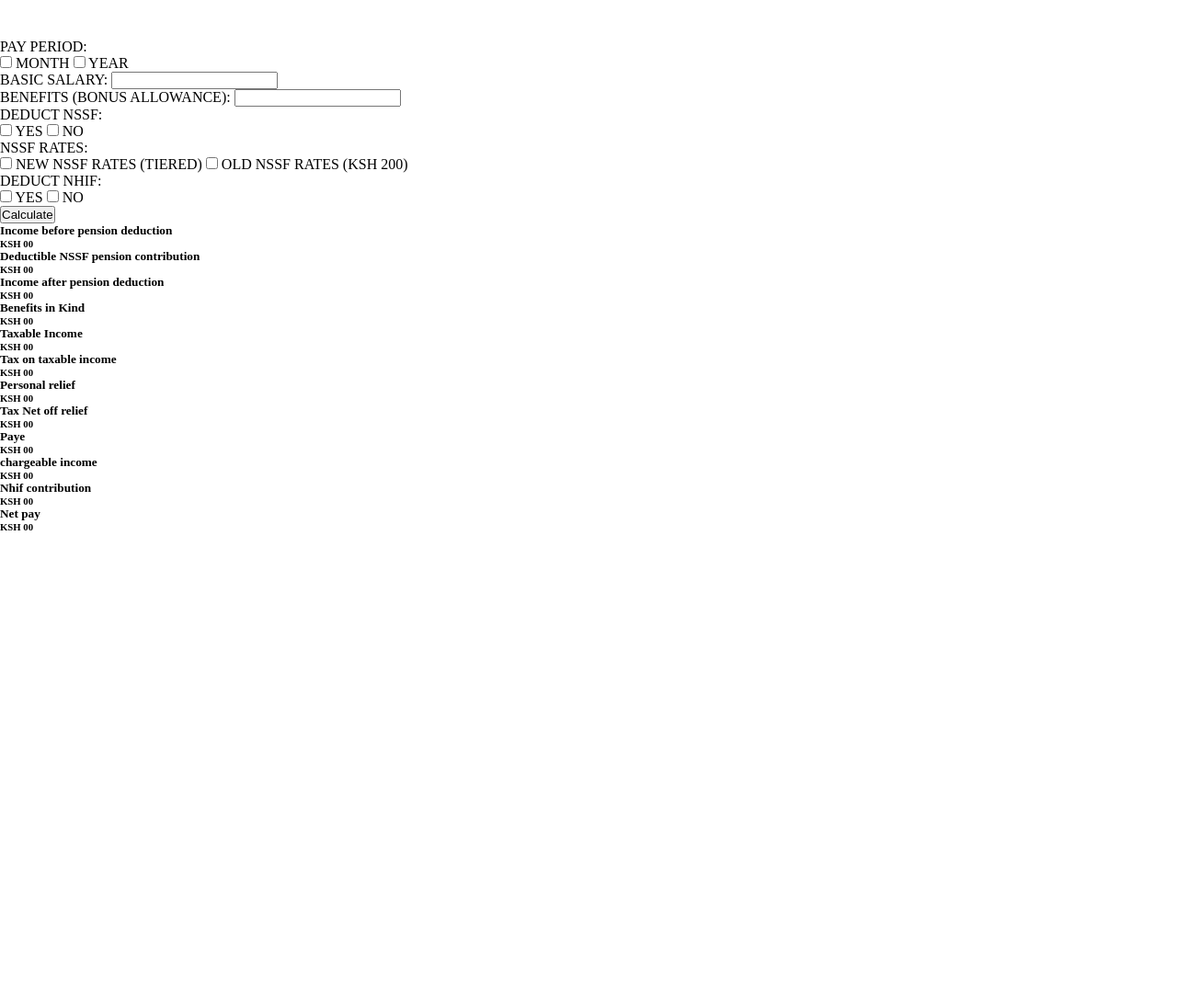
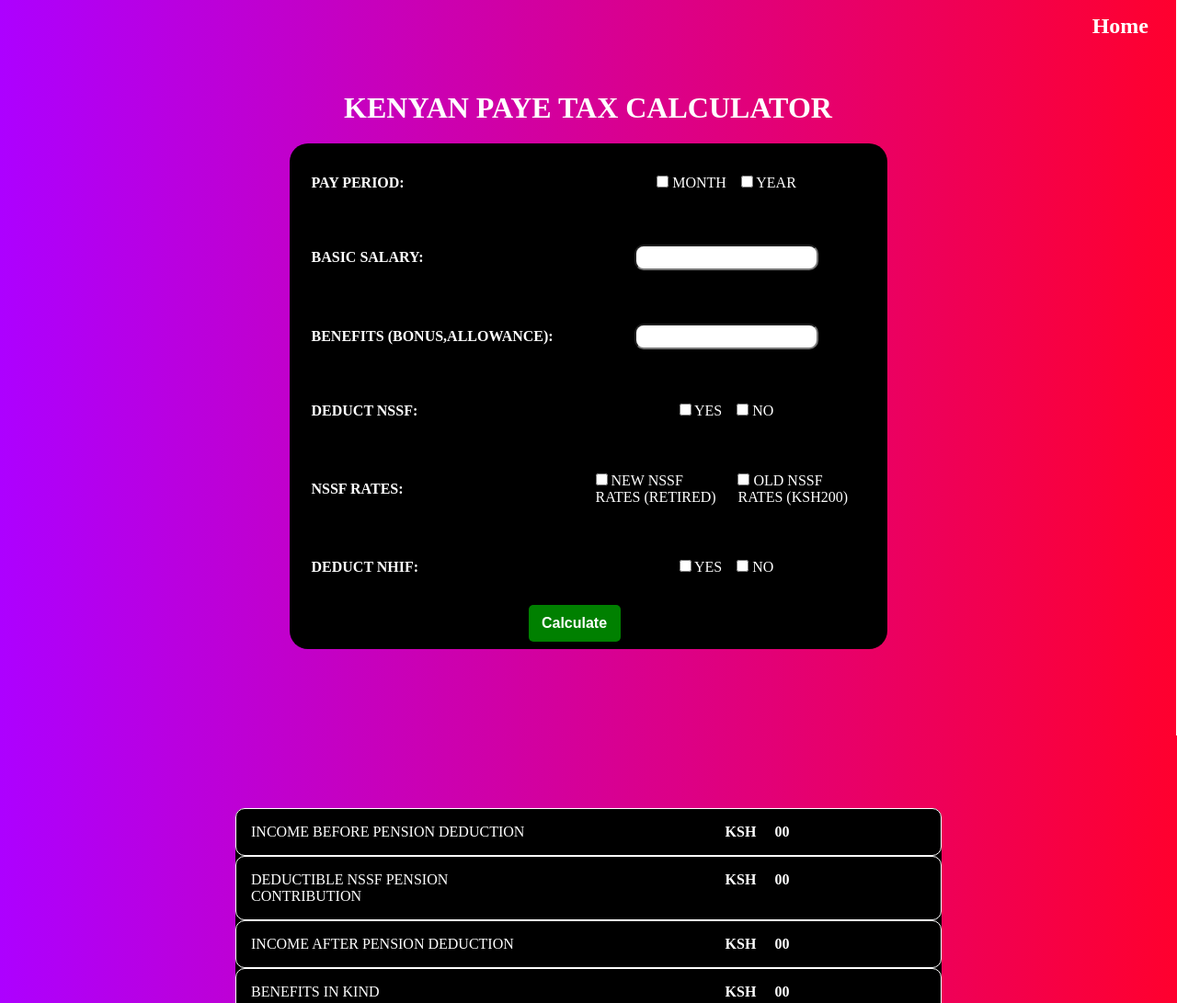
Before and after one commit to Nathan02-99/new, a plain HTML site: page calculator.html in a window 1280 px wide. Shown: the top 1091 px of the page at 92% size. Before the commit the page ends 805 px from the top, so only its background shows below. Drawn offline with Linux system fonts and the light colour scheme.

Commit message:
Update calculator.html

```diff
--- a/calculator.html
+++ b/calculator.html
@@ -1,194 +1,202 @@
 <!DOCTYPE html>
-<html lang="en" dir="ltr">
+<html lang="en">
+
 <head>
-    <meta charset="utf-8">
-    <title></title>
+    <meta charset="UTF-8">
+    <meta http-equiv="X-UA-Compatible" content="IE=edge">
+    <meta name="viewport" content="width=device-width, initial-scale=1.0">
+    <link rel="stylesheet" href="css/calculator.css">
+    <title>PAYE TAX CALCULATOR</title>
 </head>
-  <link rel="stylesheet" href="css/calculator.css">
+
 <body>
+
+    <div class="calculate">
       <h1>KENYAN PAYE TAX CALCULATOR</h1>
       <a href="index.html" class="button">Home</a>
-    <form>
-      <form id="taxCalculatorForm">
-        <div class="form-row">
-      <label for="payPeriod">PAY PERIOD:</label>
-      <div class="checkboxes-time">
-        <label>
-          <input type="checkbox" name="payPeriod" id="month"> MONTH
-        </label>
-        <label>
-          <input type="checkbox" name="payPeriod" id="year"> YEAR
-        </label>
+        <form action="">
+            <div class="row">
+                <div class="left">
+                    <h5>Pay period:</h5>
+                </div>
+                <div class="right">
+                    <label for="month"><input type="checkbox" name="period" id="month"> MONTH</label>
+                    <label for="year"><input type="checkbox" name="period" id="year"> YEAR</label>
                 </div>
             </div>
 
-    <div class="form-row">
-      <label for="basicSalary">BASIC SALARY:</label>
-      <input type="text" name="basicSalary" id="basicSalary" title="Enter a valid amount in Ksh">
+            <div class="row">
+                <div class="left">
+                    <h5>Basic Salary:</h5>
                 </div>
-
-    <div class="form-row">
-      <label for="benefits">BENEFITS (BONUS ALLOWANCE):</label>
-      <input type="text" name="benefits" id="benefits" title="Enter a valid amount in Ksh">
-    </div>
-
-      <div class="form-row">
-      <label for="deductNSSF">DEDUCT NSSF:</label>
-      <div class="checkboxes">
-        <label>
-          <input type="checkbox" name="NSSF" id="deductNSSF"> YES
-        </label>
-        <label>
-          <input type="checkbox" name="NSSF" id="NodeductNssf"> NO
-        </label>
+                <div class="right">
+                    <input type="text" name="salary" id="salary-input">
                 </div>
             </div>
 
-    <div class="form-row">
-      <label for="nssfRates">NSSF RATES:</label>
-      <div class="checkboxes-column">
-        <label>
-          <input type="checkbox" name="nssfRates" id="new"> NEW NSSF RATES (TIERED)
-        </label>
-        <label>
-          <input type="checkbox" name="nssfRates" id="old"> OLD NSSF RATES (KSH 200)
-        </label>
+            <div class="row">
+                <div class="left">
+                    <h5>Benefits (Bonus,Allowance):</h5>
+                </div>
+                <div class="right">
+                    <input type="text" name="salary" id="benefits-input">
                 </div>
             </div>
 
-    <div class="form-row">
-      <label for="deductNHIF">DEDUCT NHIF:</label>
-      <div class="checkboxes">
-        <label>
-          <input type="checkbox" name="NHIF" id="yes-nhif"> YES
-        </label>
-        <label>
-          <input type="checkbox" name="NHIF" id="no-nhif"> NO
-        </label>
+            <div class="row">
+                <div class="left">
+                    <h5>Deduct NSSF:</h5>
+                </div>
+                <div class="right">
+                    <label for="yes"><input type="checkbox" name="nssf" id="yes-nssf"> YES</label>
+                    <label for="no"><input type="checkbox" name="nssf" id="no-nssf"> NO</label>
                 </div>
             </div>
 
-    <div class="form-row">
-        <button type="submit" id="submit-button">Calculate</button>
+            <div class="row">
+                <div class="left">
+                    <h5>NSSF Rates:</h5>
+                </div>
+                <div class="right">
+                    <label for="new"> <input type="checkbox" name="rates" id="new-rates"> NEW NSSF RATES
+                            (RETIRED)</label>
+                    <label for="old"><input type="checkbox" name="rates" id="old-rates"> OLD NSSF RATES
+                            (KSH200)</label>
+                </div>
             </div>
 
-  </form>
+            <div class="row">
+                <div class="left">
+                    <h5>Deduct NHIF:</h5>
+                </div>
+                <div class="right">
+                    <label for="yes"><input type="checkbox" name="nhif" id="yes-nhif"> YES</label>
+                    <label for="no"><input type="checkbox" name="nhif" id="no-nhif"> NO</label>
+                </div>
+            </div>
 
 
-  <div class="part2">
+            <input type="button" value="Calculate" class="calc-btn">
+
+        </form>
+    </div>
+
+    <div class="results">
 
         <form action="">
             <div class="row">
-              <div class="left-row">
-                  <h5>Income before pension deduction</h5>
+                <div class="left">
+                    <h5>INCOME BEFORE PENSION DEDUCTION</h5>
                 </div>
-              <div class="right-r">
+                <div class="right">
                     <h6>KSH <span class="val1">00</span></h6>
                 </div>
             </div>
 
             <div class="row">
-              <div class="left-row">
-                  <h5>Deductible NSSF pension contribution</h5>
+                <div class="left">
+                    <h5>DEDUCTIBLE NSSF PENSION CONTRIBUTION</h5>
                 </div>
-              <div class="right-r">
+                <div class="right">
                     <h6>KSH <span class="val2">00</span></h6>
                 </div>
             </div>
 
             <div class="row">
-              <div class="left-row">
-                  <h5>Income after pension deduction</h5>
+                <div class="left">
+                    <h5>INCOME AFTER PENSION DEDUCTION</h5>
                 </div>
-              <div class="right-r">
+                <div class="right">
                     <h6>KSH <span class="val3">00</span></h6>
                 </div>
 
             </div>
 
             <div class="row">
-              <div class="left-row">
-                  <h5>Benefits in Kind</h5>
+                <div class="left">
+                    <h5>BENEFITS IN KIND</h5>
                 </div>
-              <div class="right-r">
+                <div class="right">
                     <h6>KSH <span class="val4">00</span></h6>
                 </div>
             </div>
 
             <div class="row">
-              <div class="left-row">
-                  <h5>Taxable Income</h5>
+                <div class="left">
+                    <h5>TAXABLE INCOME</h5>
                 </div>
-              <div class="right-r">
+                <div class="right">
                     <h6>KSH <span class="val5">00</span></h6>
                 </div>
             </div>
 
             <div class="row">
-              <div class="left-row">
-                  <h5>Tax on taxable income</h5>
+                <div class="left">
+                    <h5>TAX ON TAXABLE INCOME</h5>
                 </div>
-              <div class="right-r">
+                <div class="right">
                     <h6>KSH <span class="val6">00</span></h6>
                 </div>
             </div>
 
             <div class="row">
-              <div class="left-row">
-                  <h5>Personal relief</h5>
+                <div class="left">
+                    <h5>PERSONAL RELIEF</h5>
                 </div>
-              <div class="right-r">
+                <div class="right">
                     <h6>KSH <span class="val7">00</span></h6>
                 </div>
             </div>
 
             <div class="row">
-              <div class="left-row">
-                  <h5>Tax Net off relief</h5>
+                <div class="left">
+                    <h5>TAX NET OFF RELIEF</h5>
                 </div>
-              <div class="right-r">
+                <div class="right">
                     <h6>KSH <span class="val8">00</span></h6>
                 </div>
             </div>
 
             <div class="row">
-              <div class="left-row">
-                  <h5>Paye</h5>
+                <div class="left">
+                    <h5>PAYE</h5>
                 </div>
-              <div class="right-r">
+                <div class="right">
                     <h6>KSH <span class="val9">00</span></h6>
                 </div>
             </div>
 
             <div class="row">
-              <div class="left-row">
-                  <h5>chargeable income</h5>
+                <div class="left">
+                    <h5>CHARGEABLE INCOME</h5>
                 </div>
-              <div class="right-r">
+                <div class="right">
                     <h6>KSH <span class="val10">00</span></h6>
                 </div>
             </div>
 
             <div class="row">
-              <div class="left-row">
-                  <h5>Nhif contribution</h5>
+                <div class="left">
+                    <h5>NHIF CONTRIBUTION</h5>
                 </div>
-              <div class="right-r">
+                <div class="right">
                     <h6>KSH <span class="val11">00</span></h6>
                 </div>
             </div>
 
             <div class="row">
-              <div class="left-row">
-                  <h5>Net pay</h5>
+                <div class="left">
+                    <h5>NET PAY</h5>
                 </div>
-              <div class="right-r">
+                <div class="right">
                     <h6>KSH <span class="val12">00</span></h6>
                 </div>
             </div>
 
         </form>
     </div>
+
     <script src="script.js"></script>
 </body>
+
 </html>
```
Lines whose indentation alone changed are shown as unchanged.
